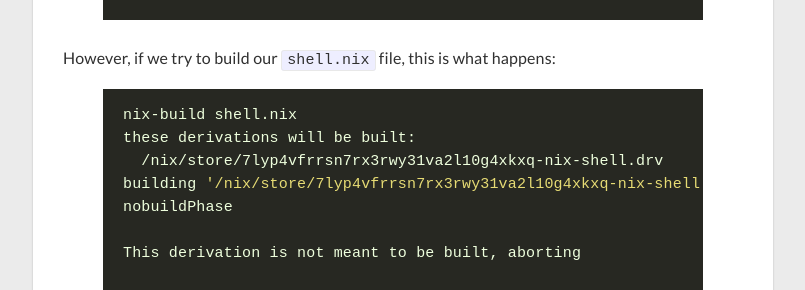
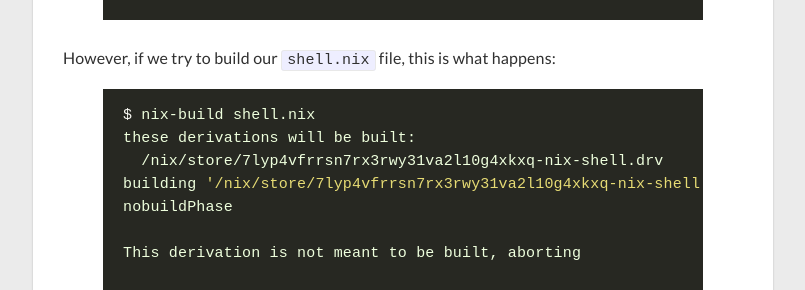
Before and after one commit to gvolpe/blog-comments, a Jekyll site: the page built from _posts/2020-06-02-github-actions-nix-cachix-dhall.md, in a window 1280 px wide and 900 px high, scrolled down 3546 px. Shown: the part 153-443 px from the top of the window, without its empty margins (237-1042 px from the left). Built offline with Jekyll 4.4.1, drawn with Linux system fonts in a browser that asks for light colours; nearby versions of some CDN libraries; comment, search, counter and statistics services are not loaded.

Commit message:
Add $ symbol

```diff
--- a/_posts/2020-06-02-github-actions-nix-cachix-dhall.md
+++ b/_posts/2020-06-02-github-actions-nix-cachix-dhall.md
@@ -137,7 +137,7 @@ $ cachix use <name>
 However, if we try to build our `shell.nix` file, this is what happens:
 
 {% highlight bash %}
-nix-build shell.nix
+$ nix-build shell.nix
 these derivations will be built:
   /nix/store/7lyp4vfrrsn7rx3rwy31va2l10g4xkxq-nix-shell.drv
 building '/nix/store/7lyp4vfrrsn7rx3rwy31va2l10g4xkxq-nix-shell.drv'...
```
